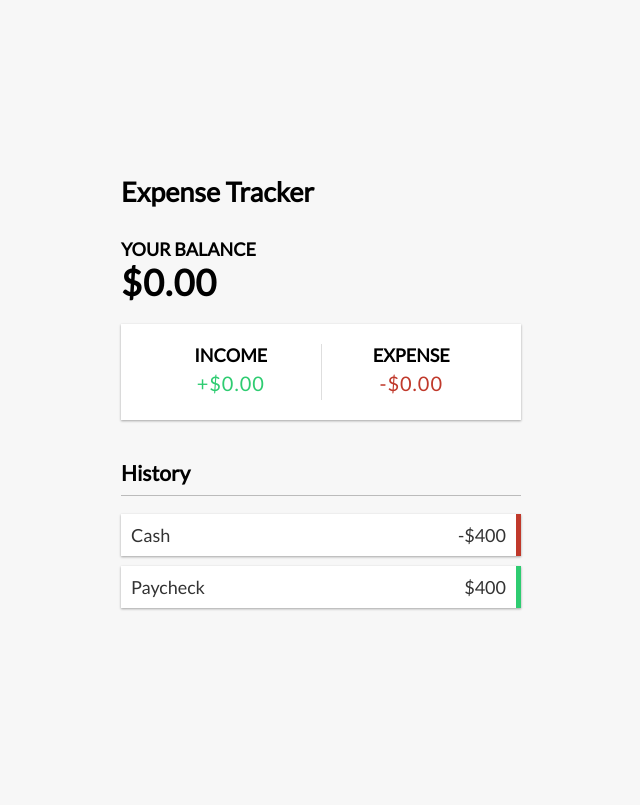
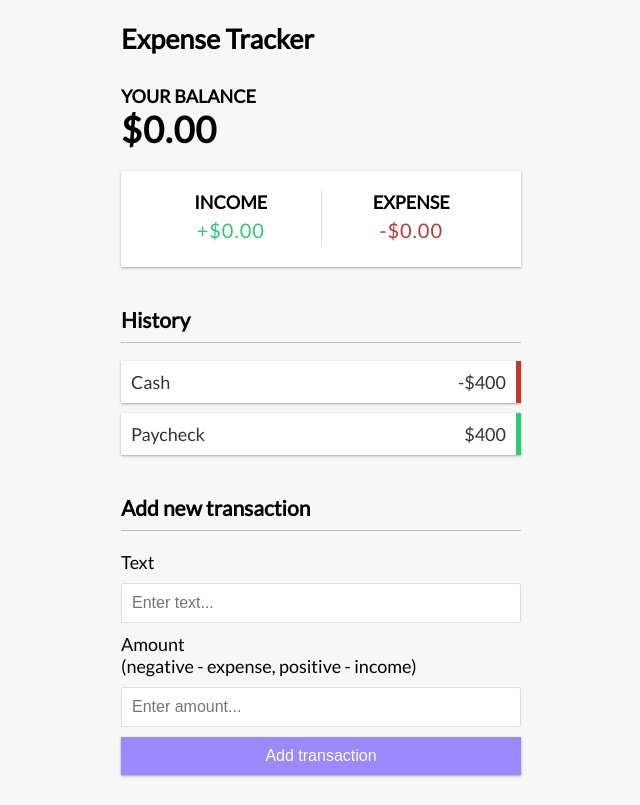
Before and after one commit to AmrMustafa13/trackify, a Vue app: page / in a window 1280 px wide. Shown: the whole page, without its empty margins (319-959 px from the left). Built offline with nearby package versions, Linux system fonts and the light colour scheme.

Commit message:
add transaction component

```diff
--- a/src/App.vue
+++ b/src/App.vue
@@ -4,6 +4,7 @@
     <Balance />
     <IncomeExpenses />
     <TransactionList />
+    <AddTransaction />
   </div>
 </template>
 
@@ -12,4 +13,5 @@
 import Balance from "./components/Balance.vue";
 import IncomeExpenses from "./components/IncomeExpenses.vue";
 import TransactionList from "./components/TransactionList.vue";
+import AddTransaction from "./components/AddTransaction.vue";
 </script>
--- a/src/components/AddTransaction.vue
+++ b/src/components/AddTransaction.vue
@@ -0,0 +1,17 @@
+<template>
+  <h3>Add new transaction</h3>
+  <form id="form">
+    <div class="form-control">
+      <label for="text">Text</label>
+      <input type="text" id="text" placeholder="Enter text..." />
+    </div>
+    <div class="form-control">
+      <label for="amount"
+        >Amount <br />
+        (negative - expense, positive - income)</label
+      >
+      <input type="number" id="amount" placeholder="Enter amount..." />
+    </div>
+    <button class="btn">Add transaction</button>
+  </form>
+</template>
```
